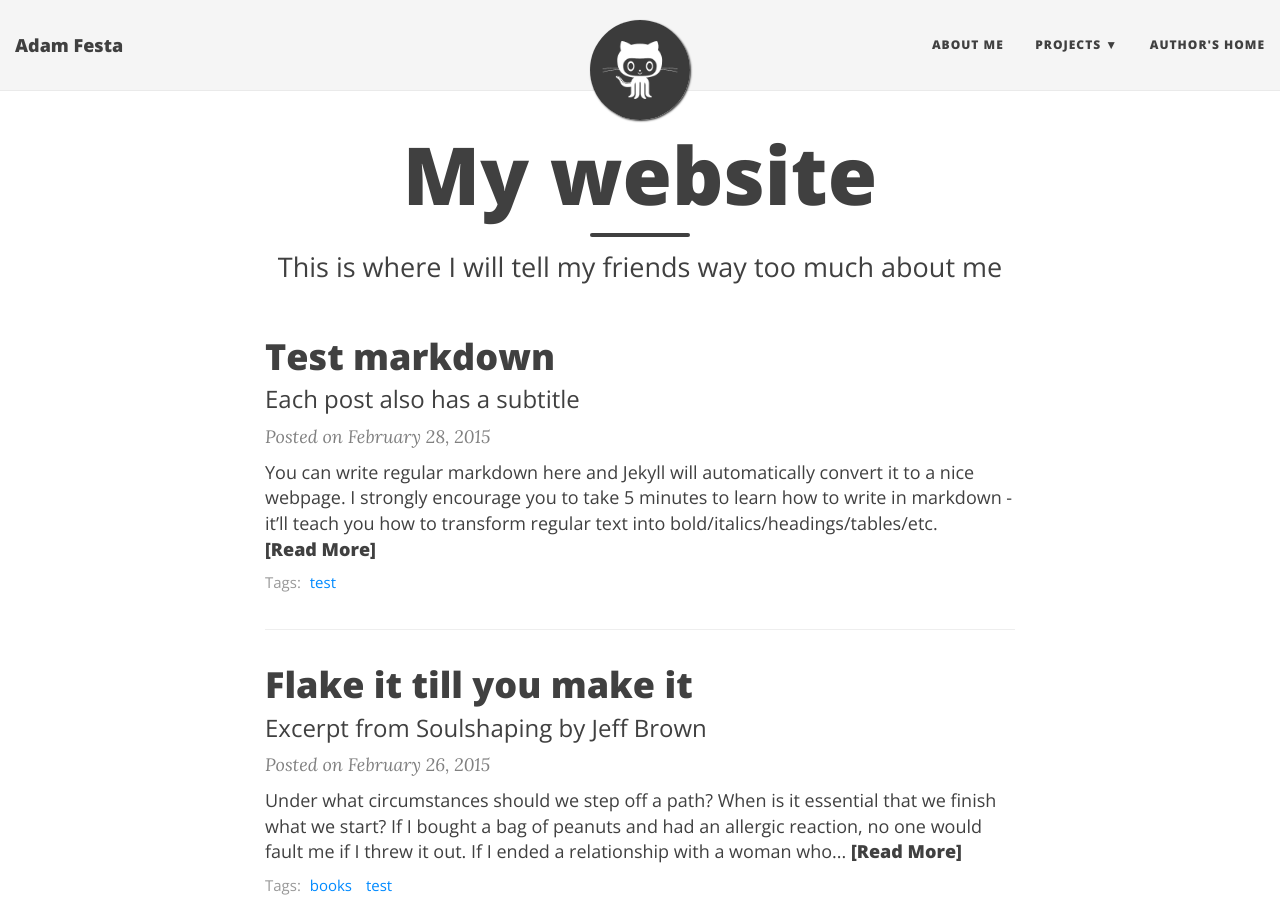
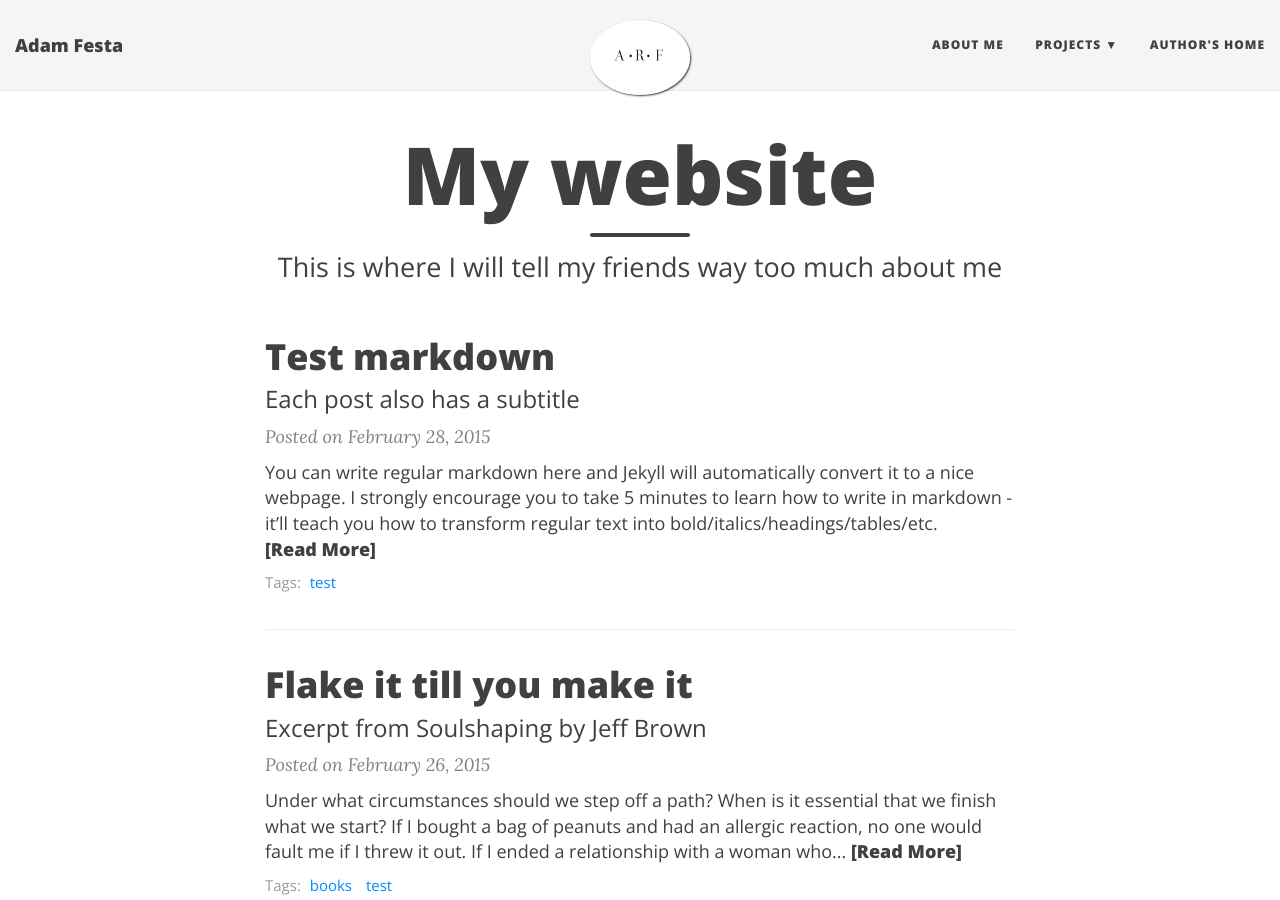
Before and after one commit to arfesta/projects, a Jekyll site: the page built from index.html, in a window 1280 px wide and 900 px high. Built offline with Jekyll 4.4.1, drawn with Linux system fonts in a browser that asks for light colours; nearby versions of some CDN libraries; the list of posts is cut into pages by our own code.

Commit message:
Update _config.yml

```diff
--- a/_config.yml
+++ b/_config.yml
@@ -32,7 +32,7 @@ navbar-links:
 
 # Image to show in the navigation bar - image must be a square (width = height)
 # Remove this parameter if you don't want an image in the navbar
-avatar: "/img/avatar-icon.png"
+avatar: "/img/ARF.png"
 
 # If you want to have an image logo in the top-left corner instead of the title text,
 # then specify the following parameter
```
